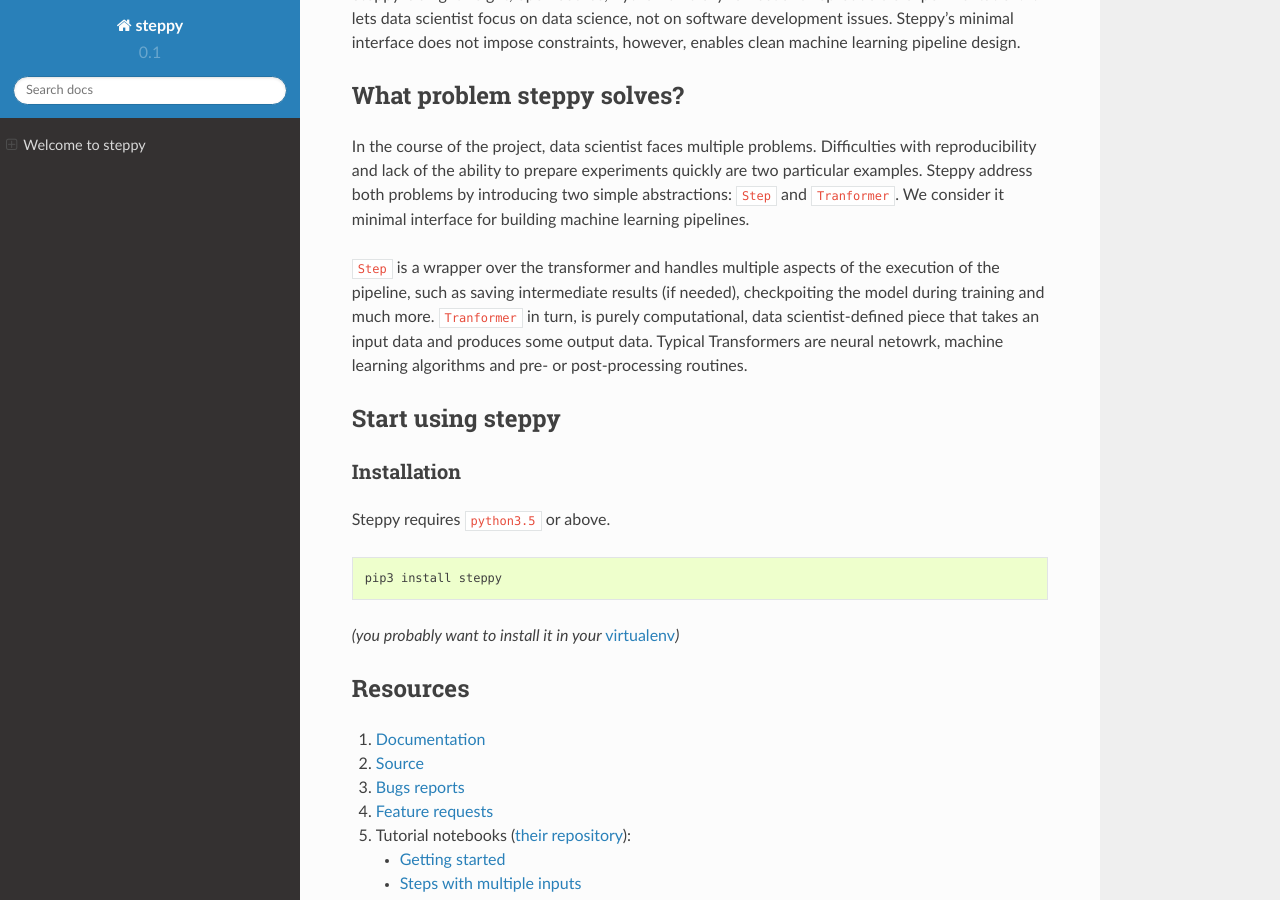
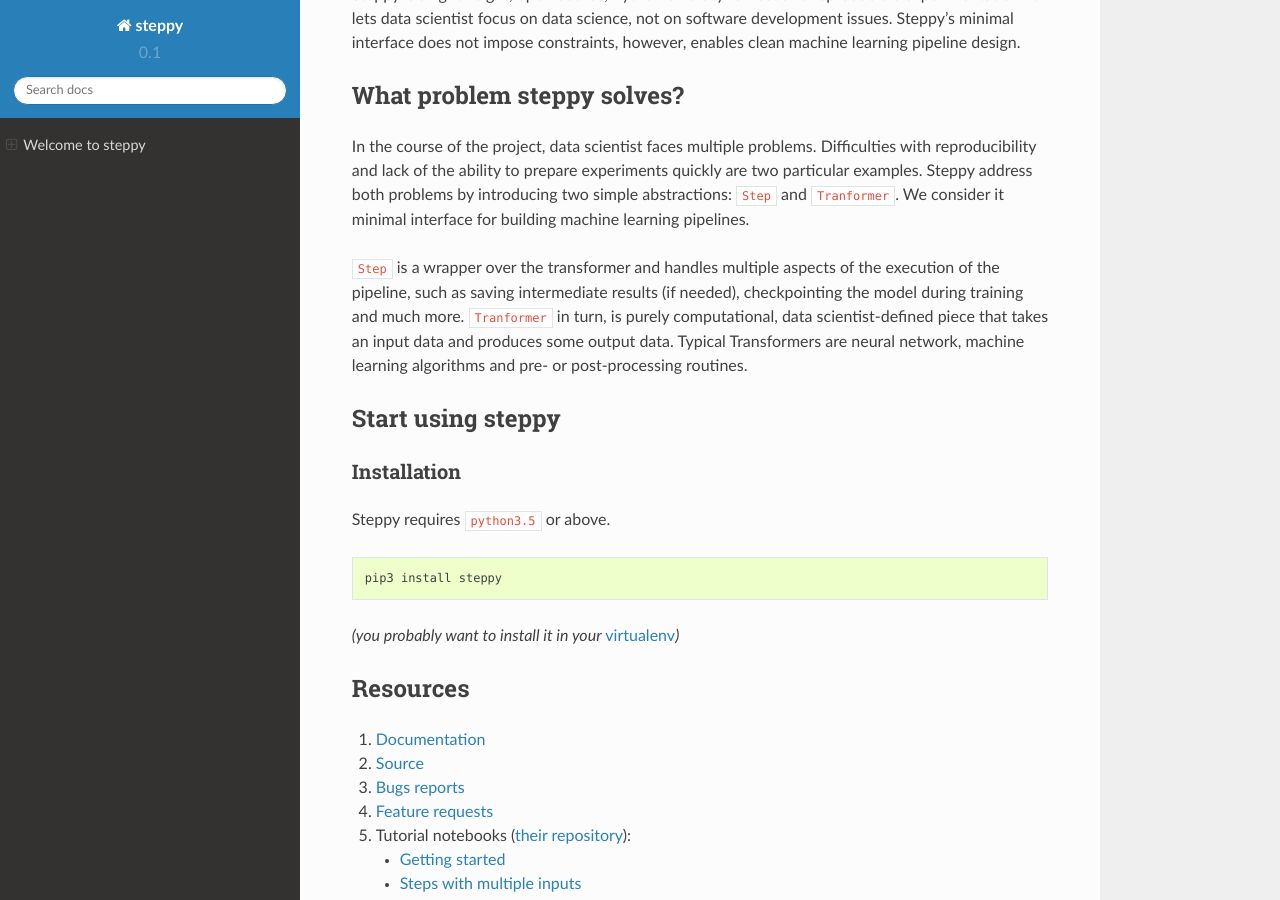
Before and after one commit to minerva-ml/steppy, a Sphinx documentation site: the page built from docs/index.rst, in a window 1280 px wide and 900 px high, scrolled down 385 px. Built offline with Sphinx 7.4.7 and the Read the Docs theme 2.0.0, drawn with Linux system fonts in a browser that asks for light colours.

Commit message:
Typos on #39, #42 (#100)

```diff
--- a/docs/index.rst
+++ b/docs/index.rst
@@ -36,10 +36,10 @@ learning pipelines.
 
 ``Step`` is a wrapper over the transformer and handles multiple aspects
 of the execution of the pipeline, such as saving intermediate results
-(if needed), checkpoiting the model during training and much more.
+(if needed), checkpointing the model during training and much more.
 ``Tranformer`` in turn, is purely computational, data scientist-defined
 piece that takes an input data and produces some output data. Typical
-Transformers are neural netowrk, machine learning algorithms and pre- or
+Transformers are neural network, machine learning algorithms and pre- or
 post-processing routines.
 
 Start using steppy
```
